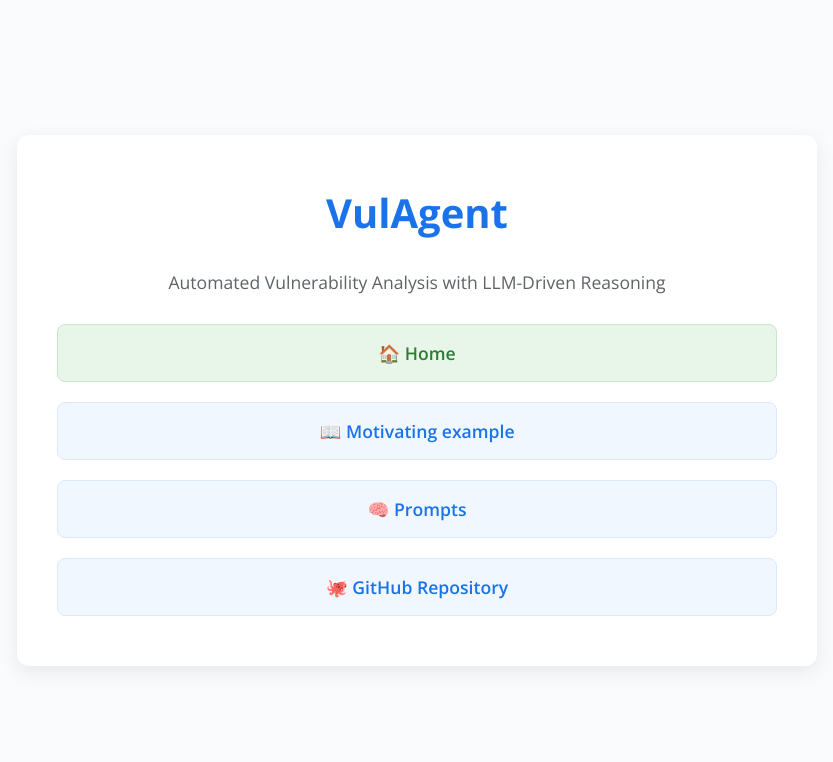
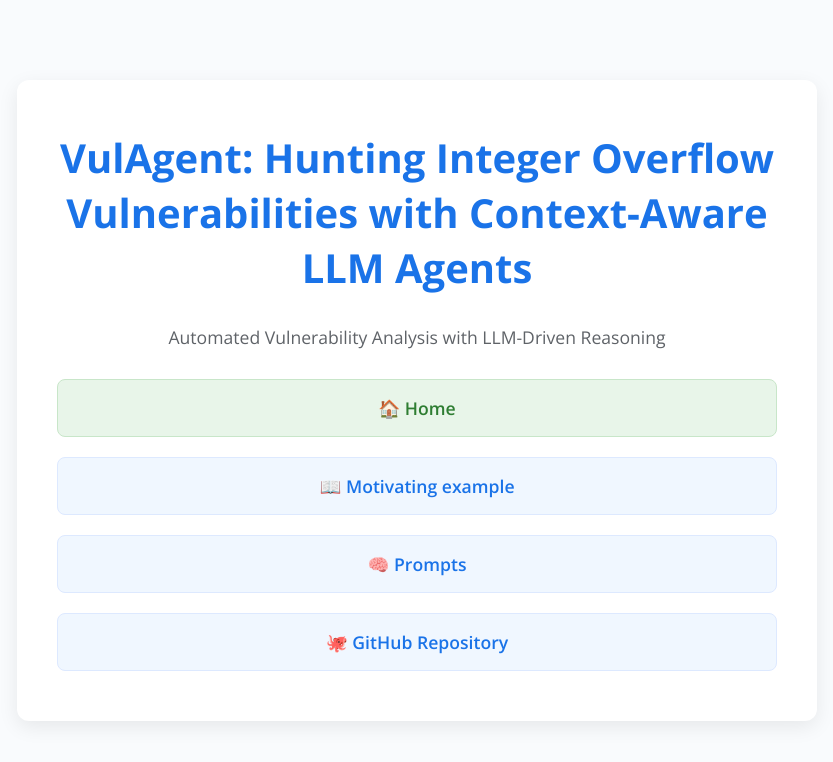
Before and after one commit to vulagent/vulagent.github.io, a plain HTML site: page index.html in a window 1280 px wide. Shown: the whole page, without its empty margins (223-1056 px from the left). Drawn offline with nearby package versions, Linux system fonts and the light colour scheme.

Commit message:
Add files via upload

```diff
--- a/index.html
+++ b/index.html
@@ -96,7 +96,7 @@
 </head>
 <body>
     <div class="container">
-        <h1>VulAgent</h1>
+        <h1>VulAgent: Hunting Integer Overflow Vulnerabilities with Context-Aware LLM Agents</h1>
         <p style="margin-bottom: 30px; color: #5f6368; font-size: 1.1em;">
             Automated Vulnerability Analysis with LLM-Driven Reasoning
         </p>
```
